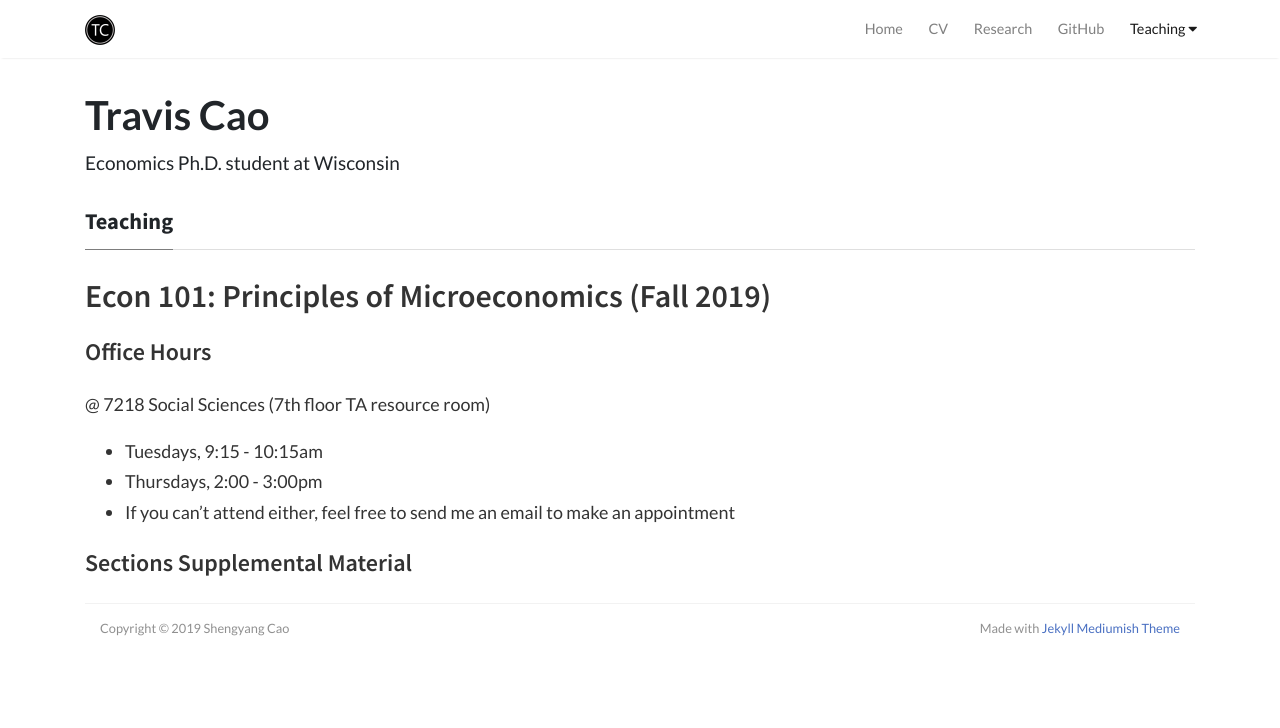
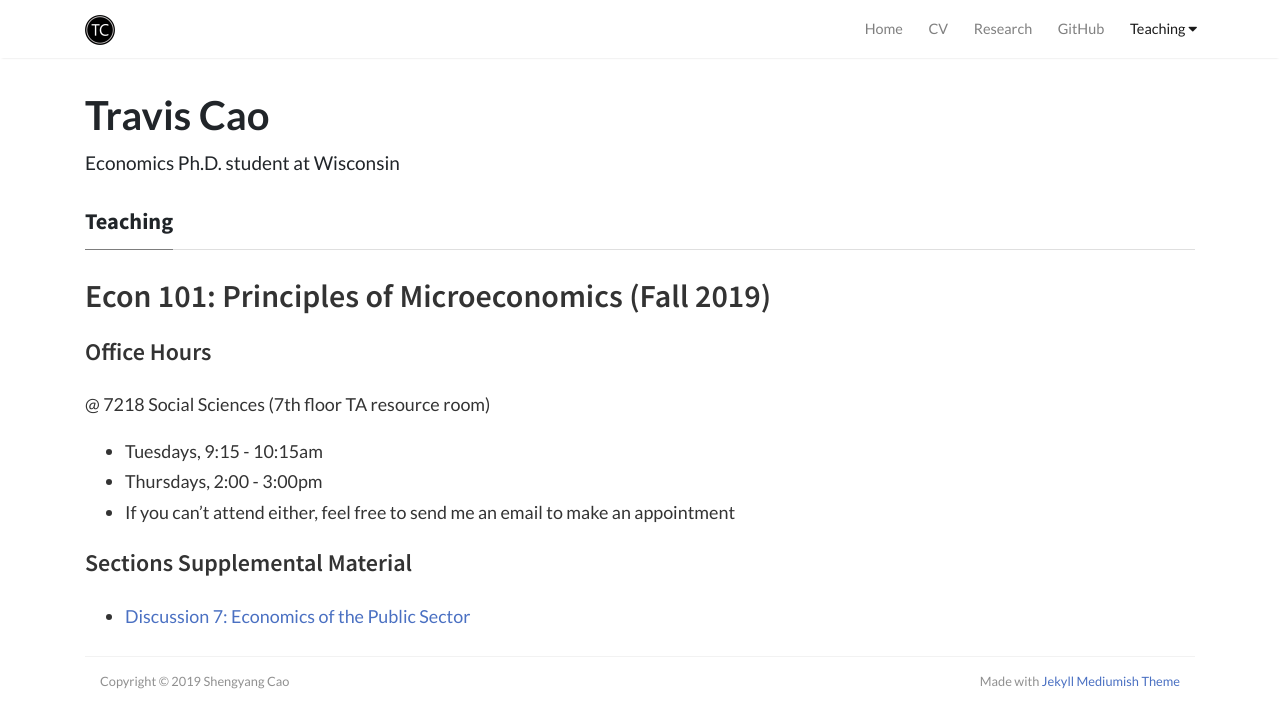
Before and after one commit to scaotravis/scaotravis.github.io, a Jekyll site: the page built from _posts/2019-07-09-teaching-fa-101.md, in a window 1280 px wide. Shown: the top 728 px of the page. Built offline with Jekyll 4.4.1, drawn with Linux system fonts in a browser that asks for light colours; nearby versions of some CDN libraries; comment, search, counter and statistics services are not loaded.

Commit message:
upload dis 7 handout

```diff
--- a/_posts/2019-07-09-teaching-fa-101.md
+++ b/_posts/2019-07-09-teaching-fa-101.md
@@ -15,3 +15,4 @@ permalink: /teaching/fa19-101
 * If you can't attend either, feel free to send me an email to make an appointment
 
 #### Sections Supplemental Material
+* [Discussion 7: Economics of the Public Sector]({{ site.url }}/downloads/teaching/fa19-101/101_dis7_externality.pdf)
```
Also changed, not shown: 5 other files.
